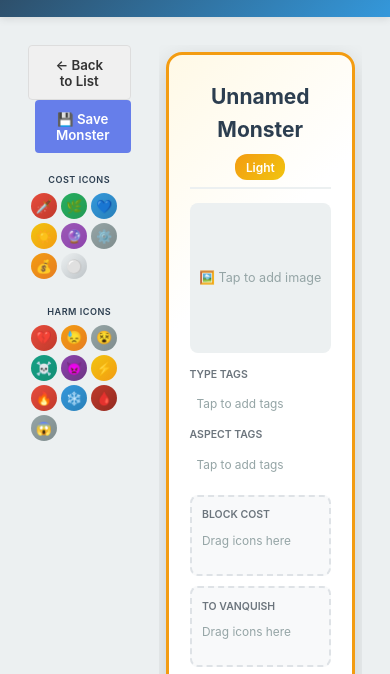
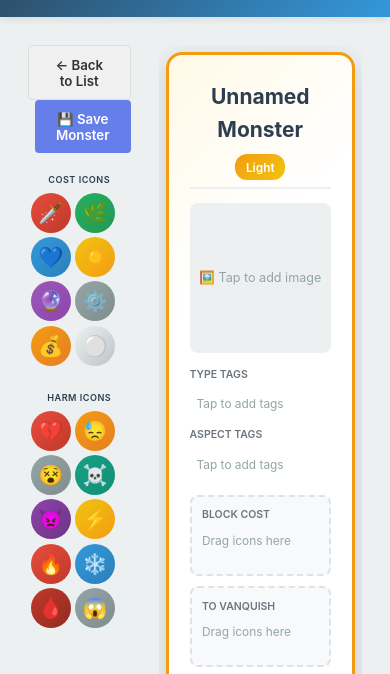
Before and after one commit to bbyfo/CardGame_Quests, a website: page CardGame_MonsterBuilder/monsterBuilder.html in a window 390 px wide. Shown: the part 142-816 px from the top of the page. Drawn offline with Linux system fonts and the light colour scheme; no server answers.

Commit message:
Increase icon sizes and font sizes for better visibility in icon palette

```diff
--- a/CardGame_MonsterBuilder/styles.css
+++ b/CardGame_MonsterBuilder/styles.css
@@ -13,10 +13,10 @@
   display: inline-flex;
   align-items: center;
   justify-content: center;
-  width: 32px;
-  height: 32px;
+  width: 40px;
+  height: 40px;
   border-radius: 50%;
-  font-size: 18px;
+  font-size: 24px;
   transition: transform 0.2s;
   user-select: none;
 }
@@ -571,9 +571,9 @@
 .icon-palette .icon {
   cursor: grab;
   flex-shrink: 0;
-  width: 28px;
-  height: 28px;
-  font-size: 14px;
+  width: 40px;
+  height: 40px;
+  font-size: 20px;
 }
 
 .icon-palette .icon:active {
@@ -886,9 +886,9 @@
   }
 
   .icon-palette .icon {
-    width: 26px;
-    height: 26px;
-    font-size: 13px;
+    width: 40px;
+    height: 40px;
+    font-size: 20px;
   }
 
   .card-mockup-container {
```
